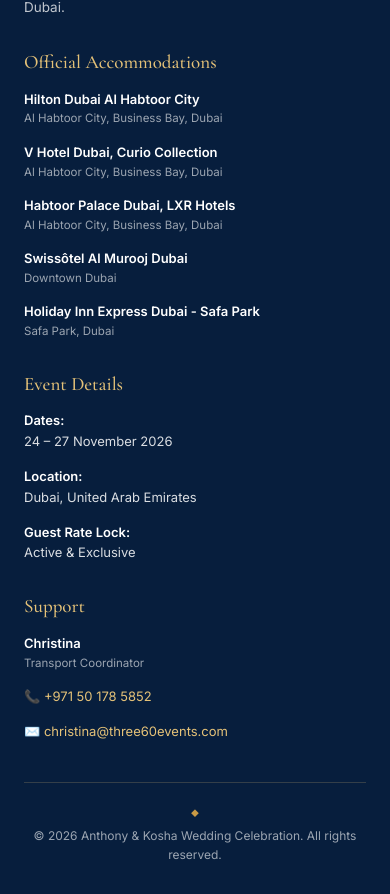
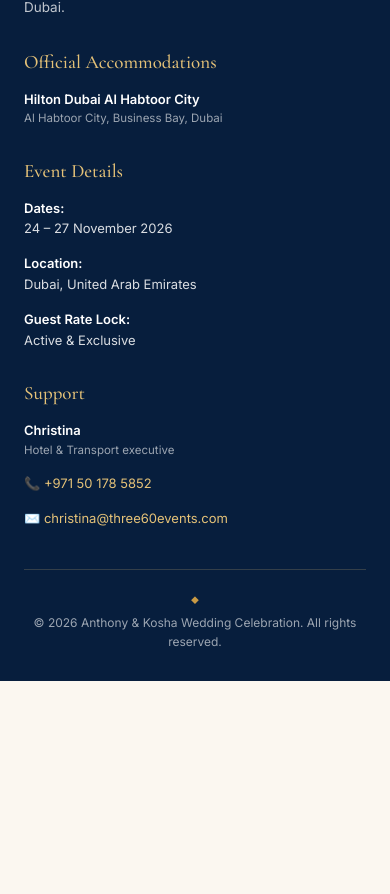
Before and after one commit to rameezwangde/Anthony-Kosha, a React (Vite) app: page /success in a window 390 px wide. Shown: the part 1096-1990 px from the top of the page. After the commit the page ends 1777 px from the top, so only its background shows below. Built offline with nearby package versions, Linux system fonts and the light colour scheme.

Commit message:
feat: implement responsive luxury footer component with event details and support information

```diff
--- a/src/components/Footer.jsx
+++ b/src/components/Footer.jsx
@@ -26,22 +26,7 @@
                 <strong>Hilton Dubai Al Habtoor City</strong>
                 <span>Al Habtoor City, Business Bay, Dubai</span>
               </li>
-              <li>
-                <strong>V Hotel Dubai, Curio Collection</strong>
-                <span>Al Habtoor City, Business Bay, Dubai</span>
-              </li>
-              <li>
-                <strong>Habtoor Palace Dubai, LXR Hotels</strong>
-                <span>Al Habtoor City, Business Bay, Dubai</span>
-              </li>
-              <li>
-                <strong>Swissôtel Al Murooj Dubai</strong>
-                <span>Downtown Dubai</span>
-              </li>
-              <li>
-                <strong>Holiday Inn Express Dubai - Safa Park</strong>
-                <span>Safa Park, Dubai</span>
-              </li>
+
             </ul>
           </div>
 
@@ -67,7 +52,7 @@
             <ul className="footer-list">
               <li>
                 <strong>Christina</strong>
-                <span>Transport Coordinator</span>
+                <span>Hotel &amp; Transport executive</span>
               </li>
               <li>
                 <a href="tel:+971501785852" className="footer-contact-link">📞 +971 50 178 5852</a>
```
